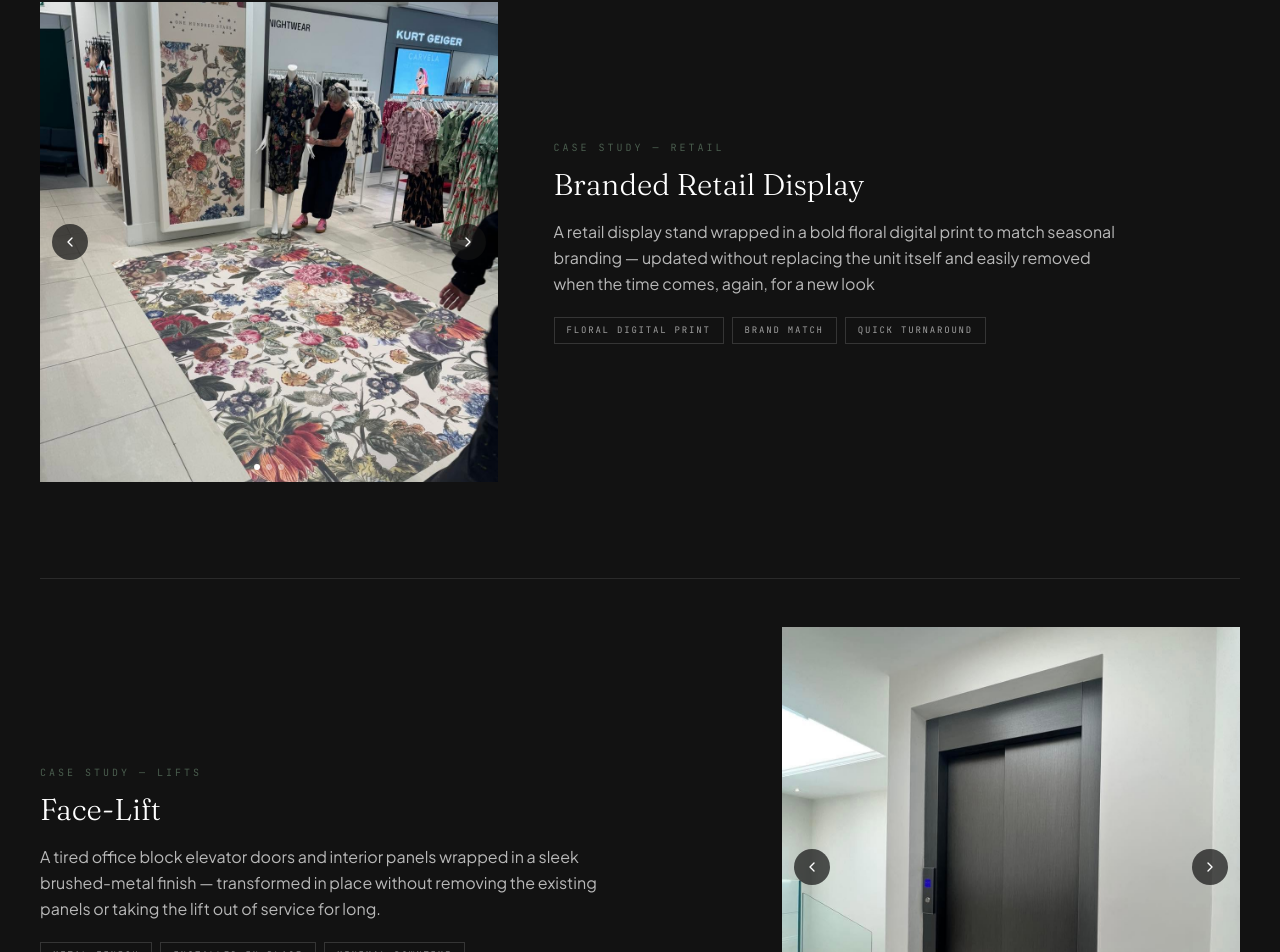
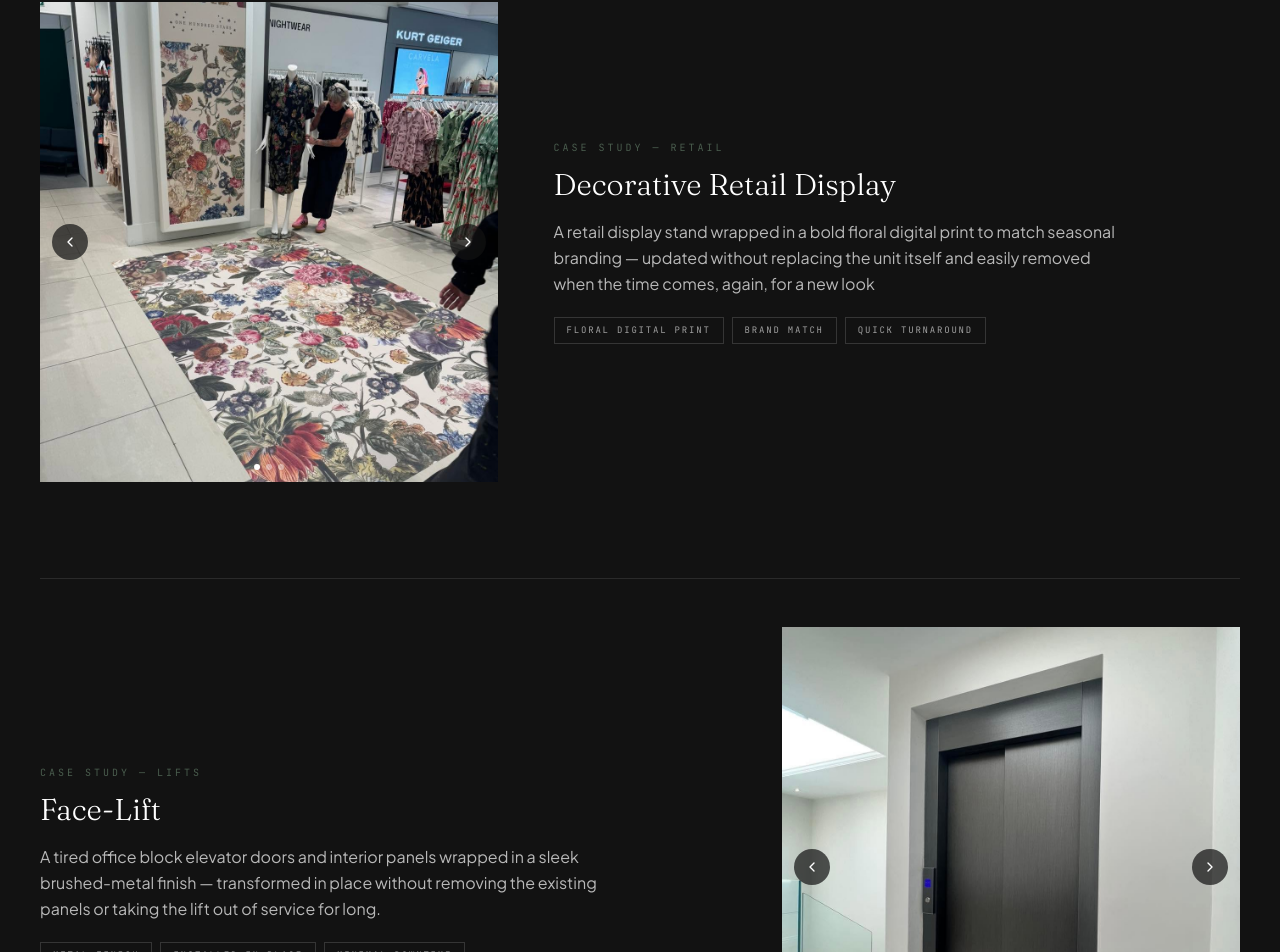
Before and after one commit to JAMIO111/Chameleon, a React (Vite) app: page /services/commercial in a window 1280 px wide. Shown: the part 1925-2877 px from the top of the page. Built offline with nearby package versions, Linux system fonts and the light colour scheme; the HTML template or start-up script is replaced by a standard one.

Commit message:
word changes

```diff
--- a/src/components/chameleon/Gallery.jsx
+++ b/src/components/chameleon/Gallery.jsx
@@ -61,7 +61,7 @@ const WORK = [
     meta: "MEDIA WALL / MARBLE",
     blurb: "A media wall wrapped in beige marble.",
     original: "MDF media wall, raw finish",
-    wrap: "Beige marble-effect vinyl, flush TV panel",
+    wrap: "Beige marble-effect vinyl, TV panel",
     benefits: ["Perfect edges", "No painting needed", "Premium finish"],
     aspect: ASPECTS[4],
   },
--- a/src/pages/CommercialPage.jsx
+++ b/src/pages/CommercialPage.jsx
@@ -156,7 +156,7 @@ const DISRUPTION_POINTS = [
 const CASE_STUDIES = [
   {
     category: "RETAIL",
-    title: "Branded Retail Display ",
+    title: "Decorative Retail Display ",
     images: [IMAGES.retailStand1, IMAGES.retailStand2, IMAGES.retailStand3],
     alt: "Retail display stand wrapped in a floral digital print ready for a seasonal marketing campaign",
     blurb:
```
